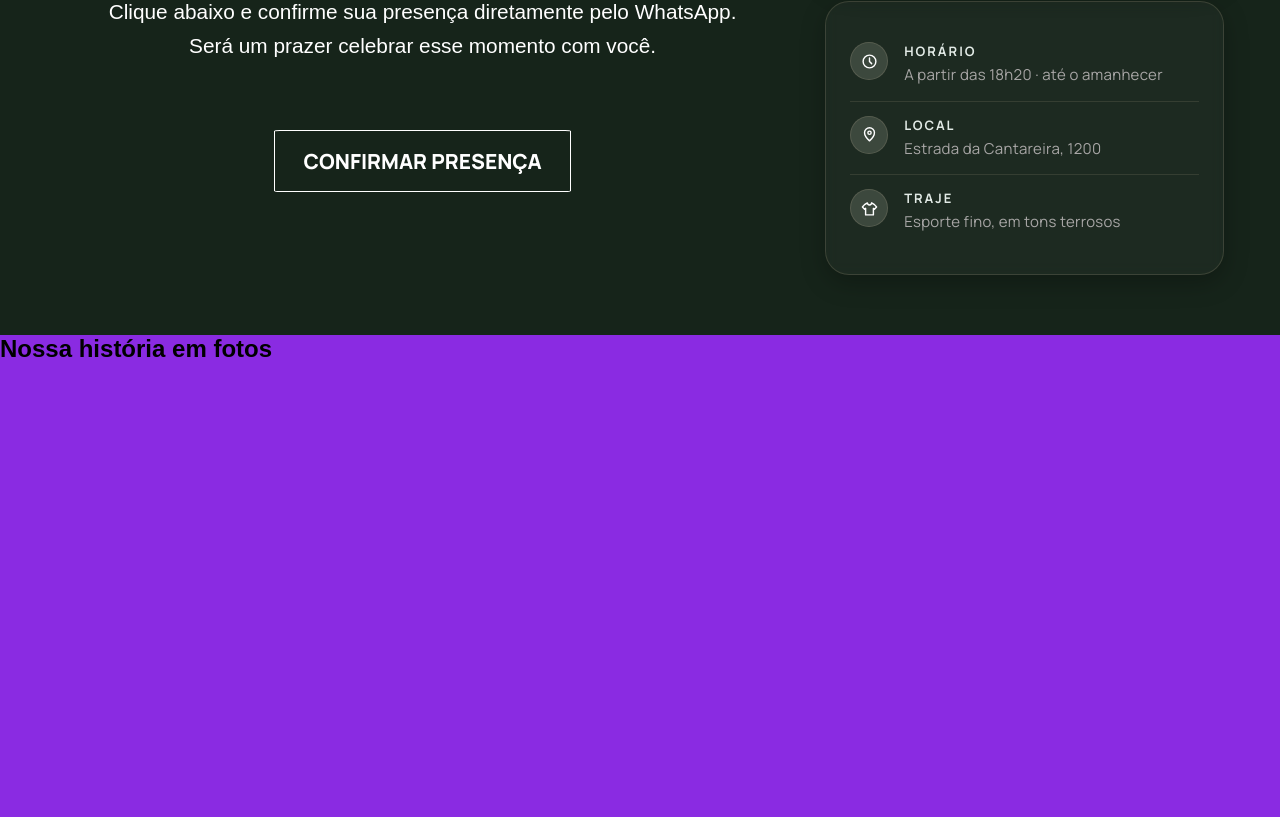
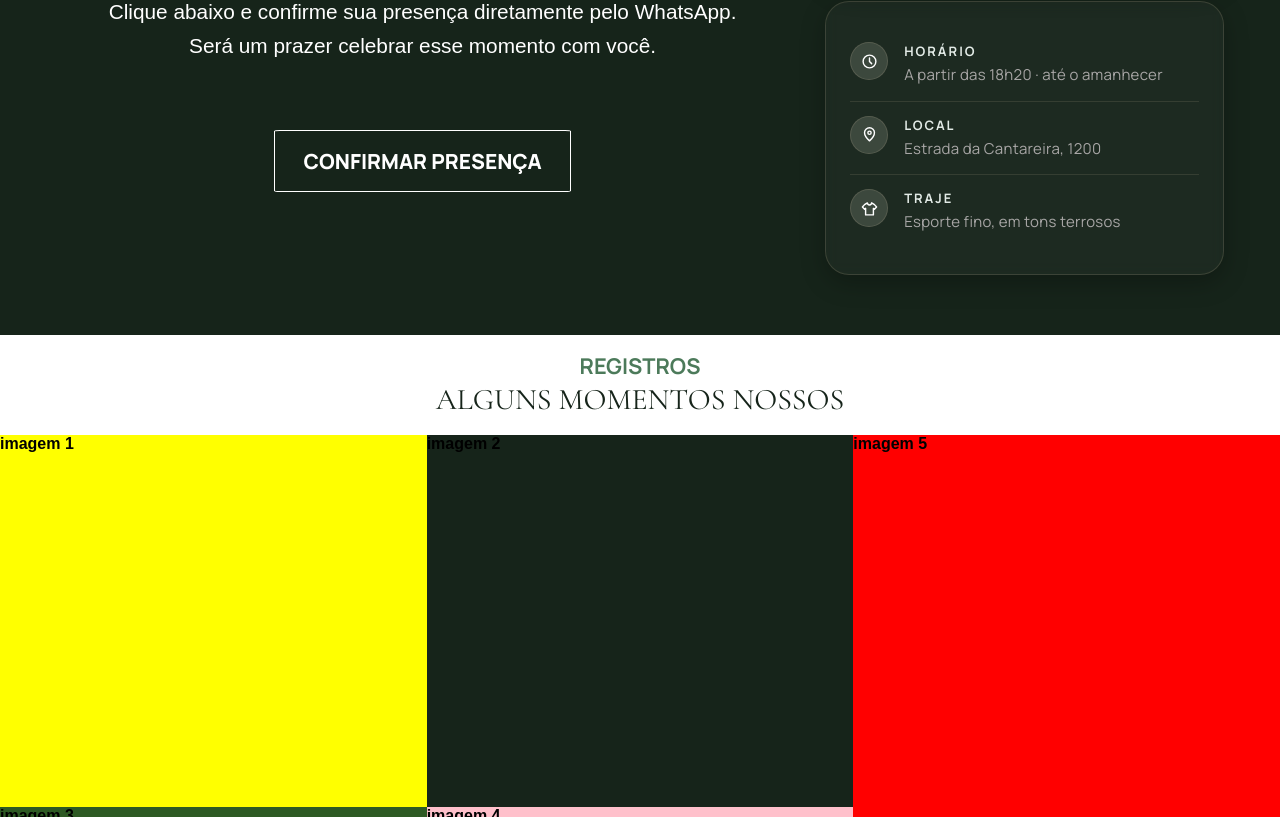
Before and after one commit to felipepereirafdpp/wedding-system-web, a React (Vite) app: page / in a window 1280 px wide. Shown: the part 1983-2800 px from the top of the page. Built offline with nearby package versions, Linux system fonts and the light colour scheme; a web font is replaced by a local one.

Commit message:
Feat: Cria a tela da Galeria de fotos do casal

```diff
--- a/src/Pages/Home/home.css
+++ b/src/Pages/Home/home.css
@@ -1,18 +1,26 @@
 @import url('https://fonts.googleapis.com/css2?family=Bodoni+Moda:opsz,wght@6..96,400&display=swap');
 @import url('https://fonts.googleapis.com/css2?family=Playfair+Display:wght@400;500;600&display=swap');
+
 /* ===== PALETA DE CORES E TOKENS PADRÃO ===== */
 :root {
-    --color-green-dark: #2E5A24;   /* verde principal (texto ativo, botão hover) */
-    --color-green-mid: #3B6B2E;    /* verde secundário (hover de links, sublinhado) */
-    --color-green-soft: 59, 107, 46; /* mesmo verde em RGB, pra usar em rgba() */
+    --color-green-dark: #2E5A24;
+    /* verde principal (texto ativo, botão hover) */
+    --color-green-mid: #3B6B2E;
+    /* verde secundário (hover de links, sublinhado) */
+    --color-green-soft: 59, 107, 46;
+    /* mesmo verde em RGB, pra usar em rgba() */
 
-    --color-text: #2E2E2E;         /* texto principal do header */
-    --color-text-muted: #3B3B3B;   /* texto dos links do menu */
+    --color-text: #2E2E2E;
+    /* texto principal do header */
+    --color-text-muted: #3B3B3B;
+    /* texto dos links do menu */
     --color-white: #ffffff;
 
     --font-family: 'Manrope', sans-serif;
-    --font-size-menu: 0.85rem;     /* ~13.6px, discreto */
-    --font-size-button: 0.85rem;   /* igual ao menu */
+    --font-size-menu: 0.85rem;
+    /* ~13.6px, discreto */
+    --font-size-button: 0.85rem;
+    /* igual ao menu */
 
     --radius-pill: 100px;
 }
@@ -35,12 +43,10 @@
 }
 
 .header {
-    background: linear-gradient(
-        135deg,
-        rgba(255, 255, 255, 0.65) 0%,
-        rgba(255, 255, 255, 0.3) 50%,
-        rgba(255, 255, 255, 0.5) 100%
-    );
+    background: linear-gradient(135deg,
+            rgba(255, 255, 255, 0.65) 0%,
+            rgba(255, 255, 255, 0.3) 50%,
+            rgba(255, 255, 255, 0.5) 100%);
     backdrop-filter: blur(20px) saturate(180%);
     -webkit-backdrop-filter: blur(20px) saturate(180%);
 
@@ -87,6 +93,7 @@
         inset 0 1px 0 rgba(255, 255, 255, 0.9),
         inset 0 -1px 0 rgba(0, 0, 0, 0.03);
 }
+
 .header.hide {
     opacity: 0;
     transform: translateX(-50%) translateY(-20px);
@@ -246,14 +253,15 @@
     margin: 0 5px;
     line-height: 1;
 }
-.icon-details{
+
+.icon-details {
 
 
     background-color: #FFFFFF;
 }
 
 
-.icon-details img{
+.icon-details img {
 
     width: 300px;
     height: 30px;
@@ -263,7 +271,7 @@
 }
 
 
- .story {
+.story {
     display: grid;
     grid-template-columns: 1fr 1fr;
     background-color: white;
@@ -276,6 +284,7 @@
     gap: 90px;
     box-sizing: border-box;
 }
+
 .titleStory {
     font-family: 'Cinzel Decorative', serif;
     font-weight: 500;
@@ -295,10 +304,9 @@
     grid-area: text;
     display: flex;
     flex-direction: column;
-    gap: 10px
+    gap: 10px;
+    width: 400px;
     ;
-    width: 400px;
-   ;
 }
 
 .imgText {
@@ -354,6 +362,7 @@
     letter-spacing: 7px;
     font-size: 100%;
 }
+
 .casal {
     grid-area: img;
     width: 90%;
@@ -373,6 +382,7 @@
 .casal:hover {
     rotate: 0deg;
 }
+
 .mapEvent {
     display: flex;
     justify-content: space-around;
@@ -532,8 +542,66 @@
 
 
 .gallery {
-    background-color: blueviolet;
+    background-color: white;
     height: 100vh;
+}
+
+.headerGalery {
+    height: 100px;
+    display: flex;
+    justify-content: center;
+    text-align: center;
+    flex-direction: column;
+    font-size: 160%;
+}
+
+.textGalery {
+    font-family: 'Manrope', sans-serif;
+    color: rgb(76, 122, 90);
+    font-size: 85%;
+    letter-spacing: 30%;
+}
+
+.titleGalery {
+    font-family: 'Cormorant Garamond', serif;
+    font-weight: 400;
+    color: rgb(22, 36, 26);
+}
+
+.containerGalery {
+    display: grid;
+    height: 93%;
+    grid-template-columns: 1fr 1fr 1fr;
+    grid-template-rows: 1fr 1fr auto;
+    grid-template-areas:
+    'img1 img2 img5'
+    'img3 img4 img5'
+    ;
+}
+
+.img1{
+    grid-area: img1;
+    background-color: yellow;
+}
+
+.img2{
+    grid-area: img2;
+    background-color: #16241A;
+}
+
+.img3{
+    grid-area: img3;
+    background-color: #2E5A24;
+}
+
+.img4{
+    grid-area: img4;
+    background-color: pink;
+}
+
+.img5{
+    grid-area: img5;
+    background-color: red;
 }
 
 .gifts {
--- a/src/Pages/Home/home.tsx
+++ b/src/Pages/Home/home.tsx
@@ -143,11 +143,27 @@ export default function HomePage() {
 
 
             <section id="galeria" className="gallery">
-                <h2>Nossa história em fotos</h2>
-            </section>
-
-            <section className="gifts">
-                <h2>Lista de presentes</h2>
+                <section className="headerGalery">
+                    <h2 className="textGalery">REGISTROS</h2>
+                    <h1 className="titleGalery">ALGUNS MOMENTOS NOSSOS</h1>
+                </section>
+                <section className="containerGalery">
+                    <section className="img1">
+                        <h1>imagem 1</h1>
+                    </section>
+                    <section className="img2">
+                        <h1>imagem 2</h1>
+                    </section>
+                    <section className="img3">
+                        <h1>imagem 3</h1>
+                    </section>
+                    <section className="img4">
+                        <h1>imagem 4</h1>
+                    </section>
+                    <section className="img5">
+                        <h1>imagem 5</h1>
+                    </section>
+                </section>
             </section>
 
             <section className="footer">
```
